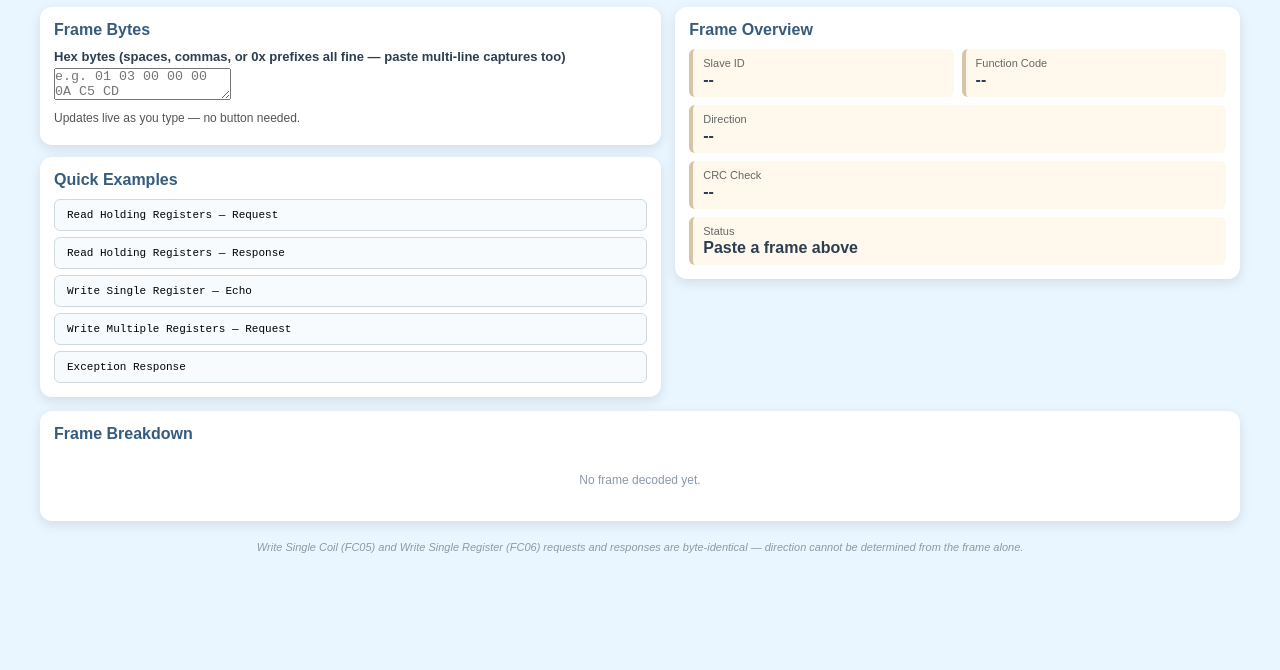
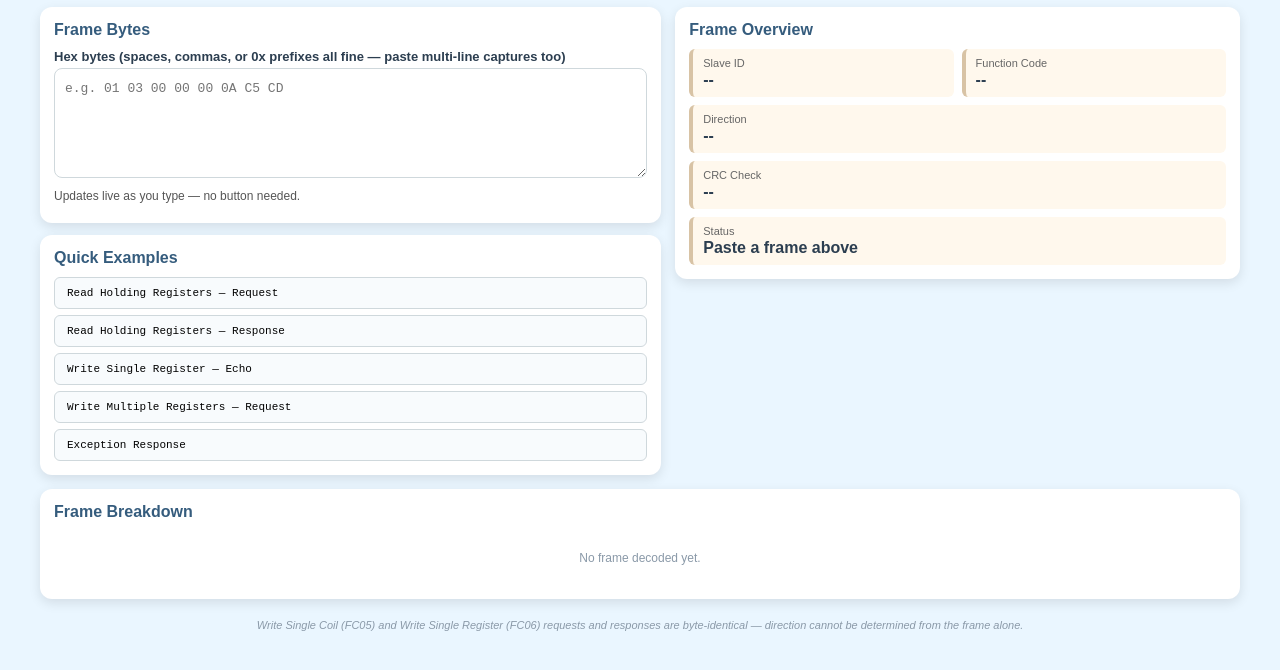
Before and after one commit to mihir-makes/electronics-calculator, a plain HTML site: page modbus-frame-analyzer.html in a window 1280 px wide. Shown: the part 98-768 px from the top of the page. Drawn offline with Linux system fonts and the light colour scheme.

Commit message:
Update style.css

```diff
--- a/style.css
+++ b/style.css
@@ -115,6 +115,8 @@ hr{border:none;border-top:1px solid #ddd;margin:10px 0}
 .ex-btn{text-align:left;background:#f8fbfd;border:1px solid #cfd8dc;font-family:'Courier New',monospace;font-size:11px;font-weight:normal}
 .ex-btn:hover{background:#eef4f8;border-color:#a9c3d6}
 
+.frame-textarea{width:100%;min-height:110px;padding:10px;border:1px solid #cfd8dc;border-radius:8px;font-size:13px;font-family:'Courier New',monospace;resize:vertical;line-height:1.5}
+
 @media(max-width:900px){
 .main-grid{grid-template-columns:1fr}
 }
```
